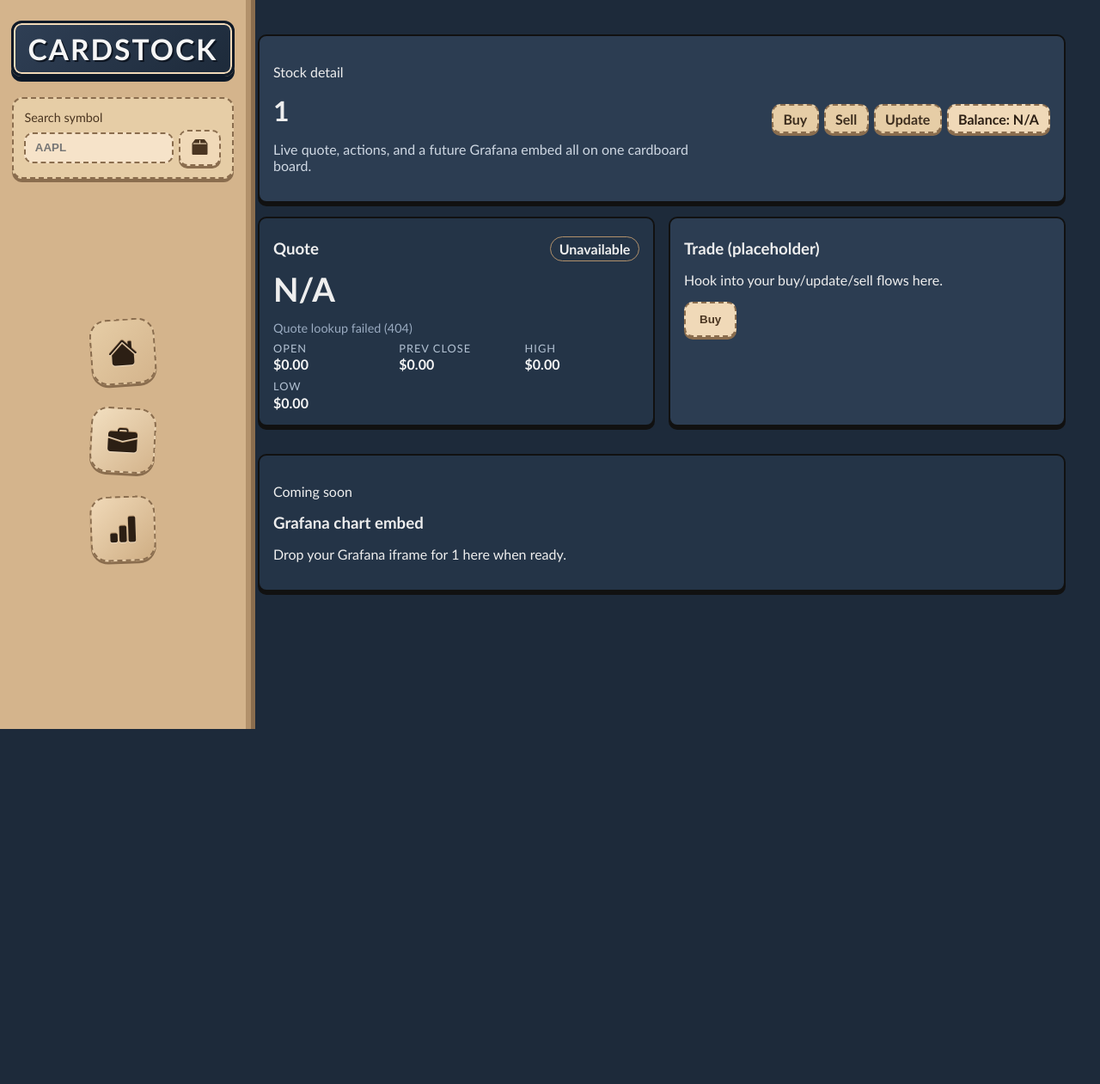
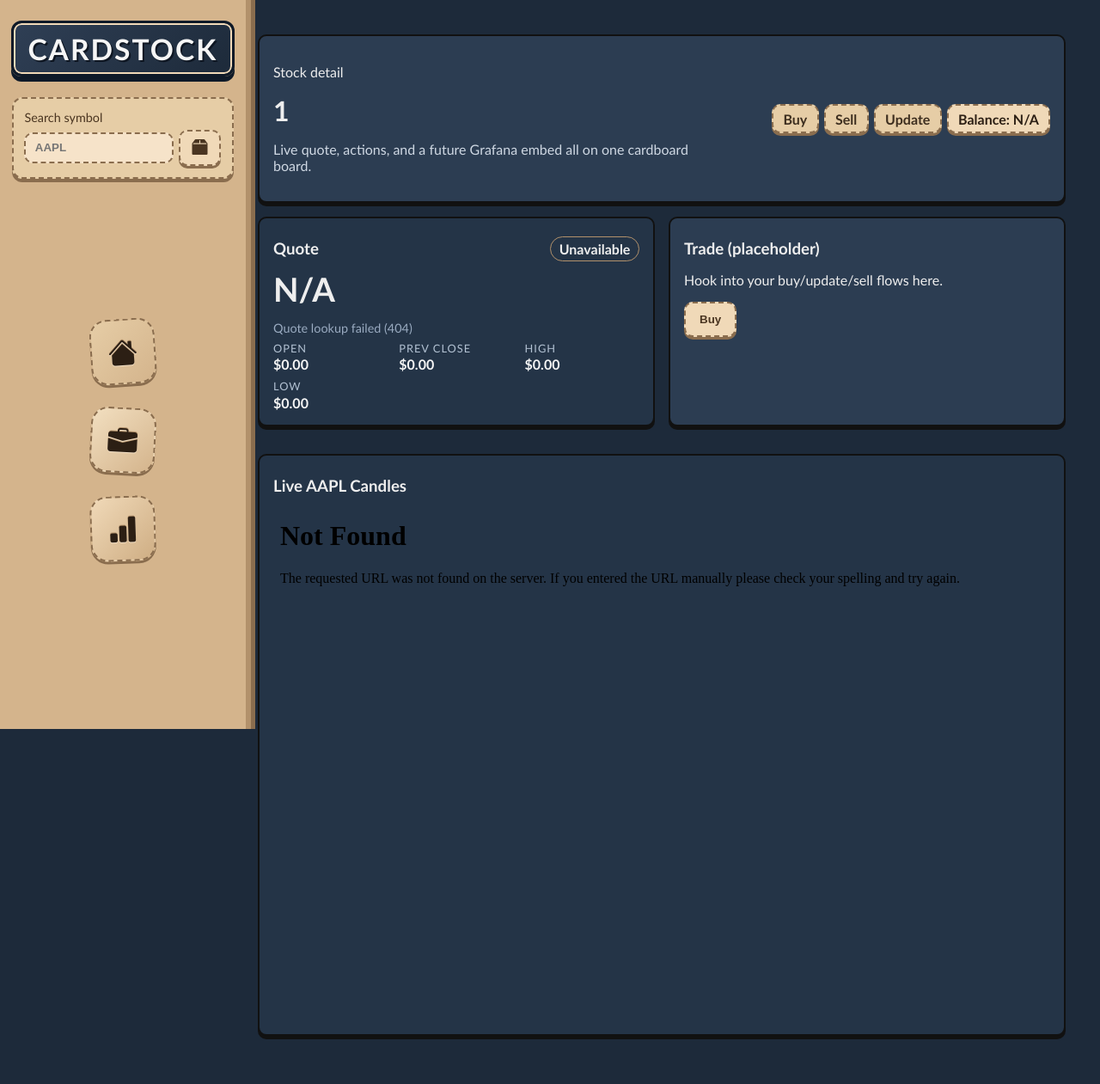
Before and after one commit to AndrewAppleyard/distributed-final-project, a Flask app: page /stock/1 in a window 1280 px wide. Shown: the whole page at 86% size. Before the commit the page ends 848 px from the top, so only its background shows below. Run offline with Flask 3, Linux system fonts and the light colour scheme.

Commit message:
Adding grafana to frontend

```diff
--- a/frontend/static/css/base.css
+++ b/frontend/static/css/base.css
@@ -47,3 +47,9 @@
         padding: 1.5rem;
     }
 }
+
+html, body {
+  min-height: 100%;
+  height: auto;
+  overflow-y: auto;
+}
--- a/frontend/templates/stockpage.html
+++ b/frontend/templates/stockpage.html
@@ -51,9 +51,14 @@
     </div>
 
         <div class="card grafana-placeholder">
-            <p class="eyebrow">Coming soon</p>
-            <h3>Grafana chart embed</h3>
-            <p class="muted">Drop your Grafana iframe for {{ symbol }} here when ready.</p>
+            <h3>Live AAPL Candles</h3>
+            <iframe
+                src="http://localhost:3000/d/af6vza09jsbggd/dashboard?orgId=1&refresh=5s&from=1765554827005&to=1765556627005"
+                width="100%"
+                height="600"
+                frameborder="0"
+                allowfullscreen
+            ></iframe>
         </div>
     </div>
 
```
Also changed, not shown: grafana/dashboards/stock_candles.json (+6 -5 lines).
